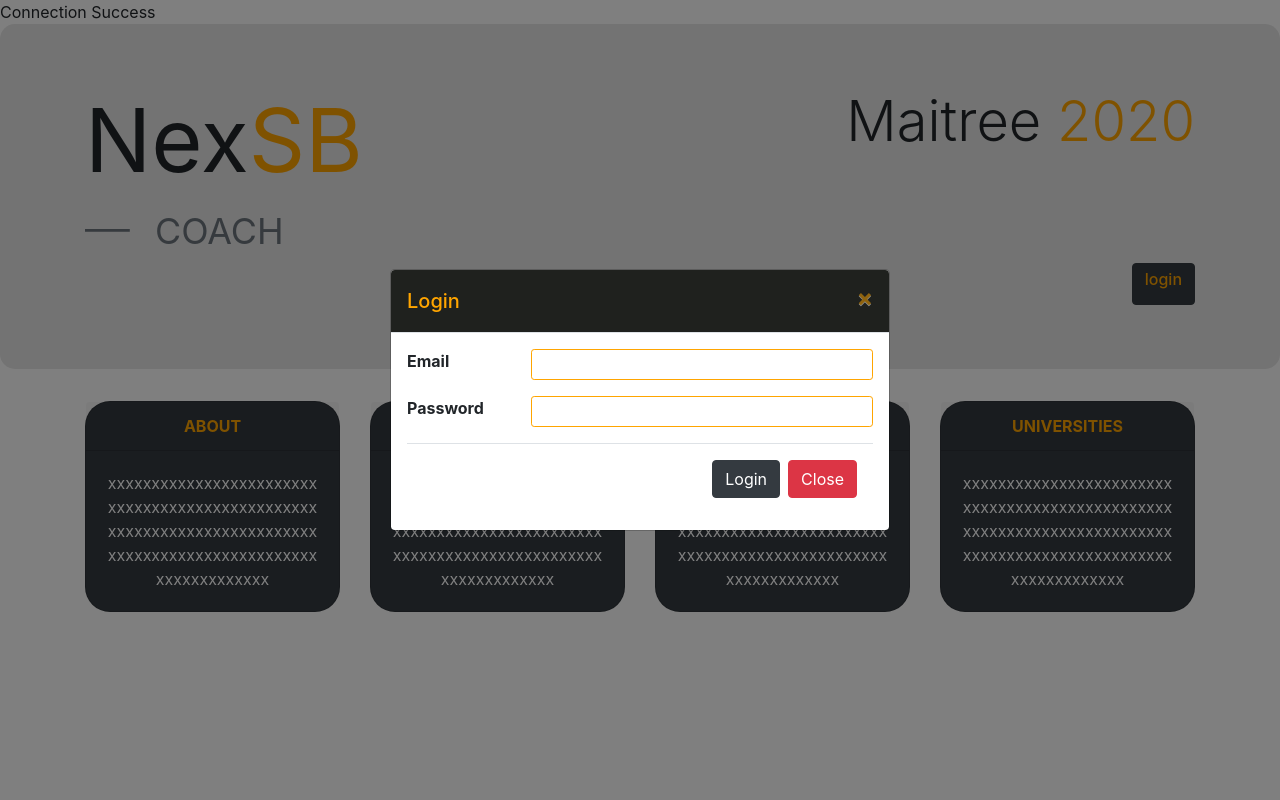
After one commit to swapnil1023/NexSb_coach, a PHP site: page /pages/HomePage.php in a window 1280 px wide, after a click on "login". The commit adds this page. Run offline with PHP 8.4, Linux system fonts and the light colour scheme.

Commit message:
Bug fix and homePage.php file

```diff
--- a/pages/HomePage.html
+++ b/pages/HomePage.html
@@ -11,7 +11,6 @@
     <title>NexSB coach</title>
 
     <script src="https://code.jquery.com/jquery-3.4.1.slim.min.js" integrity="sha384-J6qa4849blE2+poT4WnyKhv5vZF5SrPo0iEjwBvKU7imGFAV0wwj1yYfoRSJoZ+n" crossorigin="anonymous"></script>
-
     <script>
       $(document).ready(function(){
 
--- /dev/null
+++ b/pages/HomePage.php
@@ -0,0 +1,209 @@
+<?php
+
+//connect to database
+$conn = mysqli_connect("localhost","pradyuman","pradyuman","nexsb_coach");
+
+//if connection fails
+if(!$conn){
+    echo "Connection failed". mysqli_connect_error();
+}
+else{
+    echo "Connection Success";
+}
+
+?>
+<!doctype html>
+<html lang="en">
+  <head>
+    <!-- Required meta tags -->
+    <meta charset="utf-8">
+    <meta name="viewport" content="width=device-width, initial-scale=1, shrink-to-fit=no">
+
+    <!-- Bootstrap CSS -->
+    <link rel="stylesheet" href="https://stackpath.bootstrapcdn.com/bootstrap/4.4.1/css/bootstrap.min.css" integrity="sha384-Vkoo8x4CGsO3+Hhxv8T/Q5PaXtkKtu6ug5TOeNV6gBiFeWPGFN9MuhOf23Q9Ifjh" crossorigin="anonymous">
+
+    <title>NexSB coach</title>
+
+    <script src="https://code.jquery.com/jquery-3.4.1.slim.min.js" integrity="sha384-J6qa4849blE2+poT4WnyKhv5vZF5SrPo0iEjwBvKU7imGFAV0wwj1yYfoRSJoZ+n" crossorigin="anonymous"></script>
+    <script>
+      $(document).ready(function(){
+
+          var loginButton = document.getElementById("loginBtn");
+          var cancelButton = document.getElementById("cancelBtn");
+          var login = document.getElementById("login");
+
+          // loginButton.onclick = function openForm() {
+          //   document.getElementById("myForm").style.display = "block";
+          // }
+
+          cancelButton.onclick = function closeForm() {
+             document.getElementById("myForm").style.display = "none";
+          }
+
+
+
+      })
+  </script>
+
+  <style>
+      .form-popup {
+        display: none;
+        position: fixed;
+        flex:center;
+        z-index: 20;
+      }
+      .form-container {
+        padding: 10px;
+        border-radius: 30px;
+        background-color: white;
+        border: solid;
+        border-color: orange;
+      }
+
+      /* Full-width input fields */
+      .form-container input[type=text], .form-container input[type=password] {
+        width: 100%;
+        padding: 15px;
+        margin: 5px 0 22px 0;
+        border: none;
+        border-radius: 10px;
+        background: #f1f1f1;
+      }
+
+      /* When the inputs get focus, do something */
+      .form-container input[type=text]:focus, .form-container input[type=password]:focus {
+        background-color: #ddd;
+        outline: none;
+      }
+
+      /* Set a style for the submit/login button */
+      .form-container .btn {
+        color: orange;
+        padding: 16px 20px;
+        border: none;
+        cursor: pointer;
+        width: 100%;
+        margin-bottom:10px;
+      }
+
+      /* Add a red background color to the cancel button */
+      .form-container .cancel {
+        background-color: red;
+        color: black;
+        opacity: 0.8;
+      }
+
+      /* Add some hover effects to buttons */
+      .form-container .btn:hover, .open-button:hover {
+        opacity: 1;
+        color: orange;
+
+  </style>
+
+  </head>
+  <body>
+      <div class="jumbotron" style="background-color:#e6e6e6; border-radius:15px">
+        <div class="container">
+          <div class="row" align="center">
+            <div class="col" align="left">
+              <h1 class="display-2"><b>Nex</b><font color="orange"><b>SB</b></font></h1> <font color="orange"><h2 class="display-4"><footer class="blockquote-footer"> <small>COACH</small> </footer></h2></font>
+            </div>
+            <div class="col" align="right">
+              <h1 class="display-4">Maitree <font color="orange">2020</font></h1>
+            </div>
+          </div>
+          <div class="row">
+            <div class="col-12" align="end">
+              <button type="button" class="btn btn-dark " id = "loginBtn" data-toggle="modal" data-target="#loginModalCenter"><font color="orange"><h6>login</h6></font></button>
+            </div>
+          </div>
+        </div>
+      </div>
+
+    <div class="modal fade" id="loginModalCenter" tabindex="-1" role="dialog" aria-labelledby="exampleModalCenterTitle" aria-hidden="true">
+      <div class="modal-dialog modal-dialog-centered" role="document">
+        <div class="modal-content">
+          <div class="modal-header" style="background-color: #1f211e; color: orange;">
+            <h5 class="modal-title" id="exampleModalCenterTitle">Login</h5>
+            <button type="button" class="close" data-dismiss="modal" style="color: orange;" aria-label="Close">
+             <span aria-hidden="true">&times;</span>
+            </button>
+          </div>
+          <div class="modal-body">
+
+              <div class="row">
+                <div class="col-3" style="align-items:right">
+                    <b>Email</b>
+                </div>
+                <div class="col-9">
+                    <div class="input-group input-group-sm mb-3">
+                        <input type="text" class="form-control" style="border-color: orange;" aria-label="Sizing example input" aria-describedby="inputGroup-sizing-sm" required>
+                    </div>
+                </div>
+              </div>
+              <div class="row">
+                <div class="col-3" style="align-items:right">
+                    <b>Password</b>
+                </div>
+                <div class="col-9">
+                    <div class="input-group input-group-sm mb-3">
+                        <input type="password" class="form-control" style="border-color: orange;" aria-label="Sizing example input" aria-describedby="inputGroup-sizing-sm" required>
+                    </div>
+                </div>
+              </div>
+              <div class="modal-footer">
+              <a href="./dashboard.html"><button class="btn btn-dark" type="submit"  id = "login" >Login</button></a>
+              <button class="btn btn-danger" data-dismiss="modal" id = "cancelBtn">Close</button>
+
+              </div>
+
+          </div>
+
+        </div>
+      </div>
+    </div>
+
+    <div class="container">
+      <div class="row">
+        <div class="col-md-3" align="center">
+          <div class="card text-white bg-dark mb-3 " style= "max-width: 18rem; border-radius:25px">
+            <div class="card-header"><font color="orange"><b>ABOUT</b></font></div>
+            <div class="card-body">
+              xxxxxxxxxxxxxxxxxxxxxxxxxxxxxxxxxxxxxxxxxxxxxxxxxxxxxxxxxxxxxxxxxxxxxxxxxxxxxxxxxxxxxxxxxxxxxxxxxxxxxxxxxxxxx
+            </div>
+          </div>
+        </div>
+        <div class="col-md-3" align="center">
+          <div class="card text-white bg-dark mb-3" style="max-width:18rem;border-radius:25px">
+            <div class="card-header"><font color="orange"><b>MISSION</b></font></div>
+            <div class="card-body">
+              xxxxxxxxxxxxxxxxxxxxxxxxxxxxxxxxxxxxxxxxxxxxxxxxxxxxxxxxxxxxxxxxxxxxxxxxxxxxxxxxxxxxxxxxxxxxxxxxxxxxxxxxxxxxx
+            </div>
+          </div>
+        </div>
+        <div class="col-md-3" align="center">
+          <div class="card text-white bg-dark mb-3" style="max-width: 18rem;border-radius:25px">
+            <div class="card-header"><font color="orange"><b>PARTNER</b></font></div>
+            <div class="card-body">
+              xxxxxxxxxxxxxxxxxxxxxxxxxxxxxxxxxxxxxxxxxxxxxxxxxxxxxxxxxxxxxxxxxxxxxxxxxxxxxxxxxxxxxxxxxxxxxxxxxxxxxxxxxxxxx
+            </div>
+          </div>
+        </div>
+        <div class="col-md-3" align="center">
+          <div class="card text-white bg-dark mb-3" style="max-width: 18rem; border-radius:25px">
+            <div class="card-header"><font color="orange"><b>UNIVERSITIES</b></font></div>
+            <div class="card-body">
+              xxxxxxxxxxxxxxxxxxxxxxxxxxxxxxxxxxxxxxxxxxxxxxxxxxxxxxxxxxxxxxxxxxxxxxxxxxxxxxxxxxxxxxxxxxxxxxxxxxxxxxxxxxxxx
+            </div>
+          </div>
+        </div>
+      </div>
+    </div>
+
+    <!-- Optional JavaScript -->
+    <!-- jQuery first, then Popper.js, then Bootstrap JS -->
+    <script src="https://code.jquery.com/jquery-3.4.1.slim.min.js" integrity="sha384-J6qa4849blE2+poT4WnyKhv5vZF5SrPo0iEjwBvKU7imGFAV0wwj1yYfoRSJoZ+n" crossorigin="anonymous"></script>
+    <script src="https://cdn.jsdelivr.net/npm/popper.js@1.16.0/dist/umd/popper.min.js" integrity="sha384-Q6E9RHvbIyZFJoft+2mJbHaEWldlvI9IOYy5n3zV9zzTtmI3UksdQRVvoxMfooAo" crossorigin="anonymous"></script>
+    <script src="https://stackpath.bootstrapcdn.com/bootstrap/4.4.1/js/bootstrap.min.js" integrity="sha384-wfSDF2E50Y2D1uUdj0O3uMBJnjuUD4Ih7YwaYd1iqfktj0Uod8GCExl3Og8ifwB6" crossorigin="anonymous"></script>
+  </body>
+</html>
```
Also changed, not shown: index.php (+6 -9 lines).
